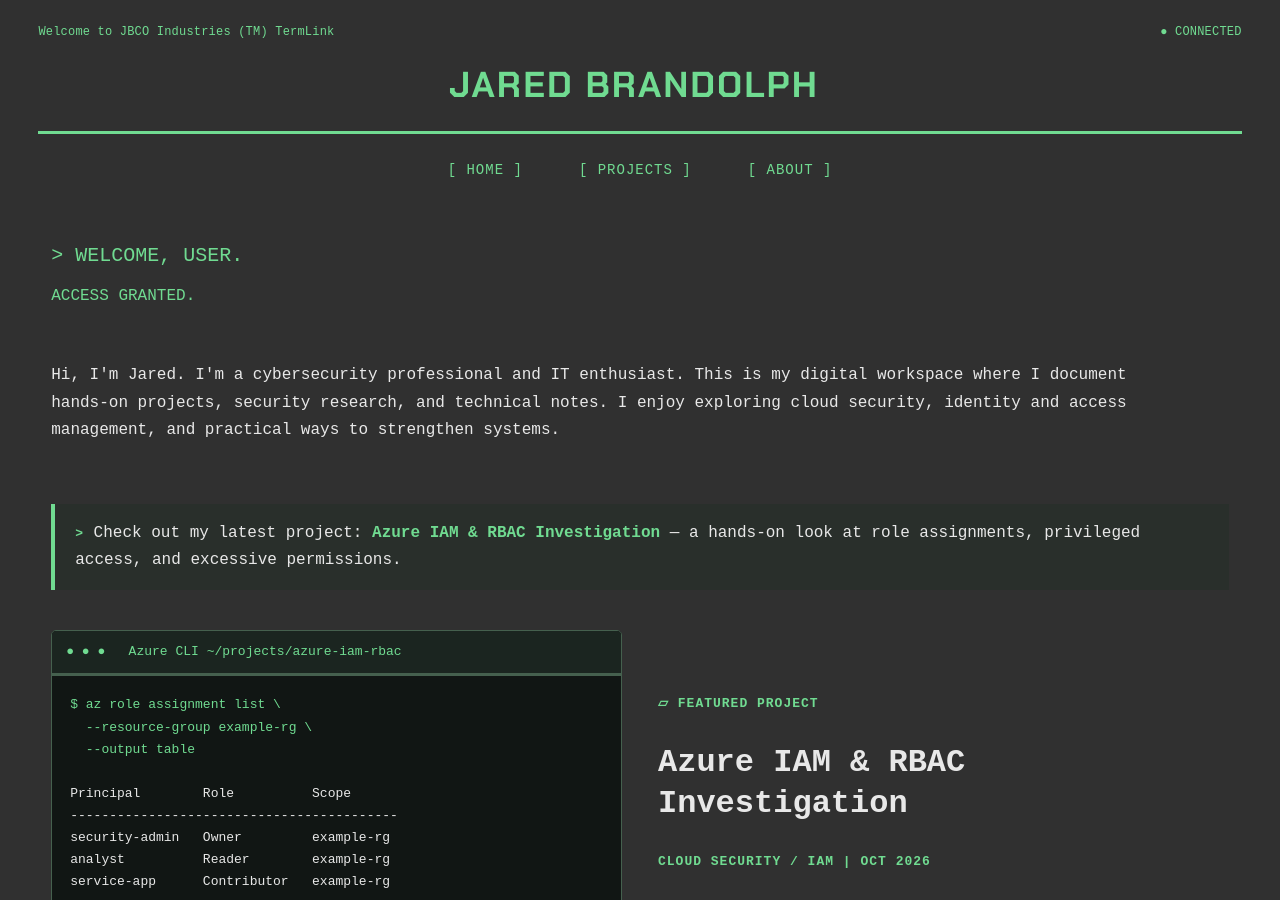
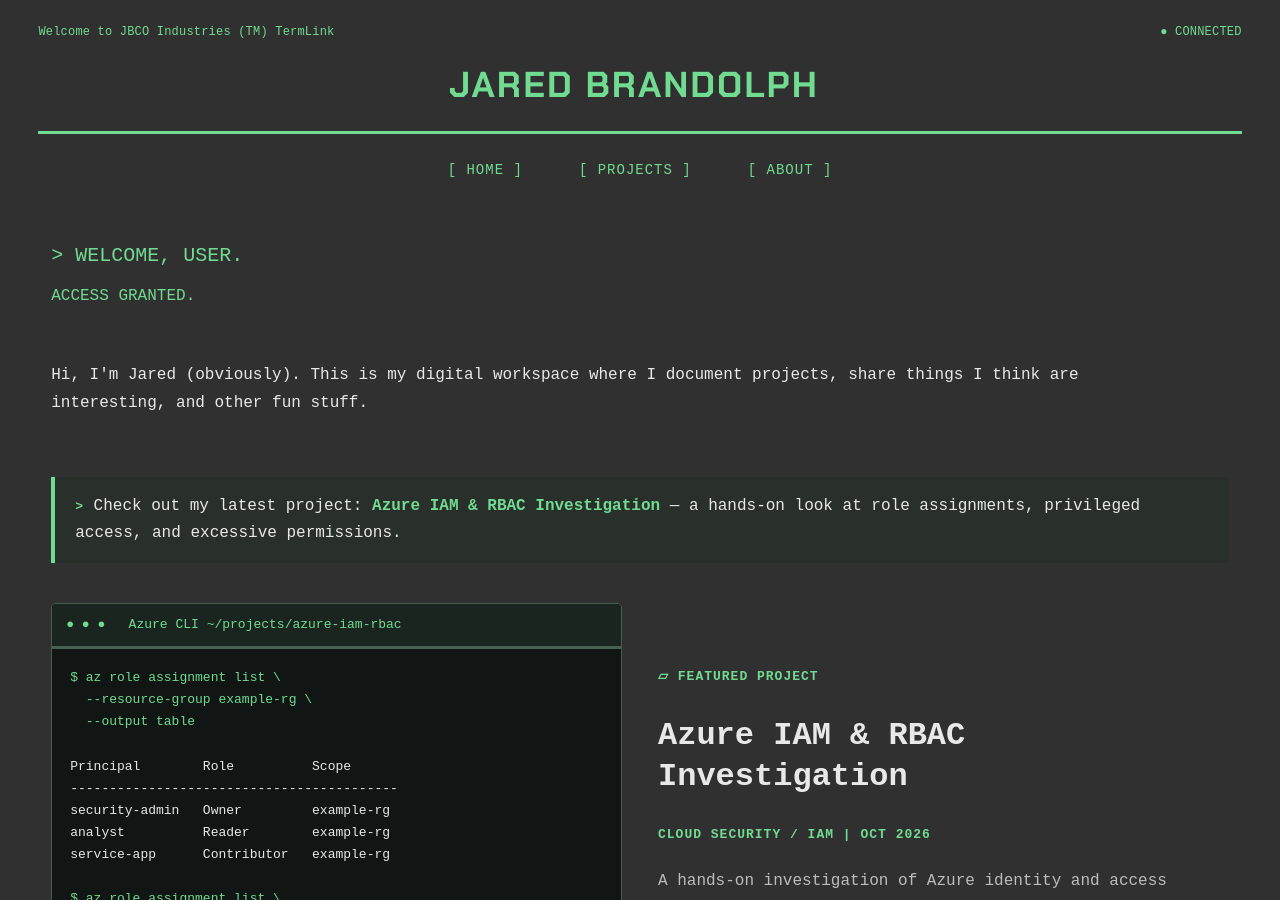
Before and after one commit to brandolphj/brandolphj.github.io, a Jekyll site: the page built from index.html, in a window 1280 px wide and 900 px high. Built offline with Jekyll 4.4.1, drawn with Linux system fonts in a browser that asks for light colours.

Commit message:
Revise personal introduction in index.html
Updated introduction text in the hero section.

```diff
--- a/index.html
+++ b/index.html
@@ -14,11 +14,7 @@
 
 <section class="hero">
   <p>
-    Hi, I'm Jared. I'm a cybersecurity professional and IT
-    enthusiast. This is my digital workspace where I document
-    hands-on projects, security research, and technical notes.
-    I enjoy exploring cloud security, identity and access
-    management, and practical ways to strengthen systems.
+    Hi, I'm Jared (obviously). This is my digital workspace where I document projects, share things I think are interesting, and other fun stuff.
   </p>
 </section>
 
```
